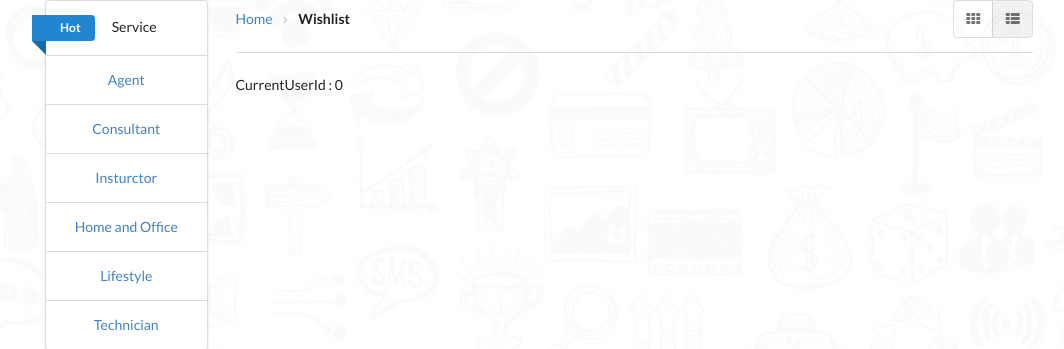
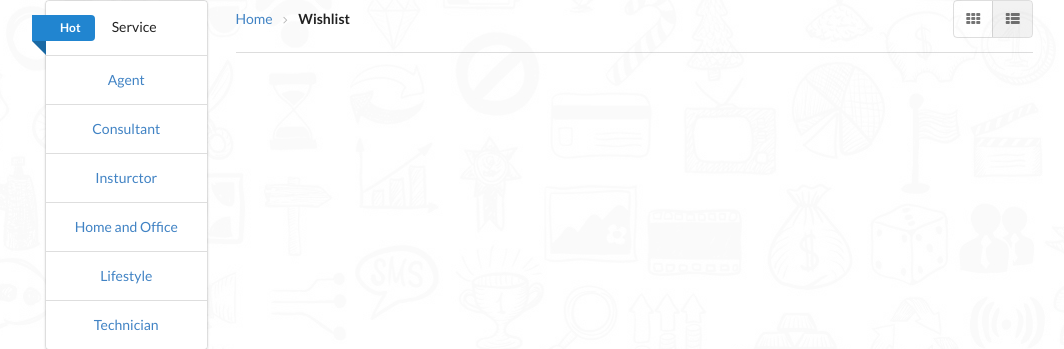
Before and after one commit to masonwongcs/imayhelp, a PHP site: page /wishlist.php in a window 1280 px wide. Shown: the part 456-805 px from the top of the page, without its empty margins (101-1165 px from the left). Run offline with PHP 8.4, Linux system fonts and the light colour scheme; a user stored in the database is signed in; data comes from the database, SQL or seed files in the repository; data that the repository does not hold is empty.

Commit message:
Wishlist complete

```diff
--- a/wishlist.php
+++ b/wishlist.php
@@ -76,8 +76,6 @@
 
                             }
 
-                            echo "CurrentUserId : " .$currentUserId;
-
                             $queryWishlist = "SELECT * FROM `likes` WHERE user_id = '$currentUserId'";
                             $resultWishList = mysqli_query($link, $queryWishlist);
 
@@ -91,9 +89,6 @@
 
                                 $query = "SELECT * FROM `post` WHERE services_id = '$serviceIdWishlist'";
                                 $result = mysqli_query($link, $query);
-
-
-                                echo "serviceIdWishlist : " .$serviceIdWishlist;
 
                                 // Return item list to show in index
                                 while($row = mysqli_fetch_array($result))
```
